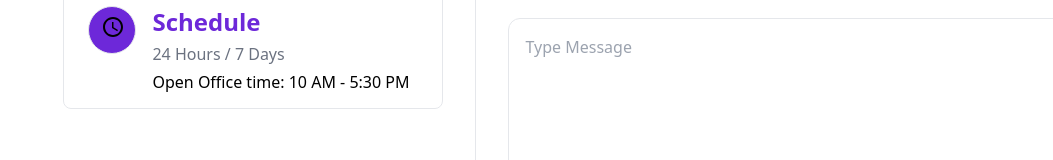
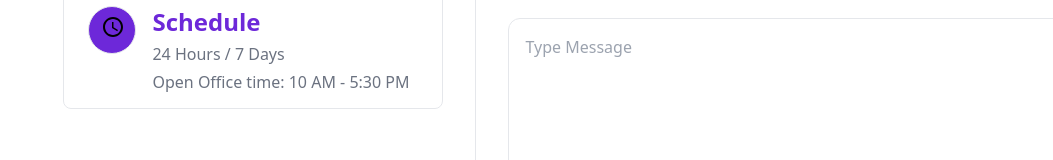
Before and after one commit to manishagajula/project1, a React (Create React App) app: page / in a window 1280 px wide. Shown: the part 2292-2452 px from the top of the page, without its empty margins (227-1280 px from the left). Built offline with nearby package versions, Linux system fonts and the light colour scheme.

Commit message:
updated:contact

```diff
--- a/src/components/ContactUs.jsx
+++ b/src/components/ContactUs.jsx
@@ -46,7 +46,7 @@ export const ContactUs = () => {
           <div className="flex flex-col gap-1">
             <h2 className="font-bold text-violet-700 text-2xl">Schedule</h2>
             <p className="text-gray-500">24 Hours / 7 Days</p>
-            <p>Open Office time: 10 AM - 5:30 PM</p>
+            <p className="text-gray-500">Open Office time: 10 AM - 5:30 PM</p>
           </div>
         </div>
       </div>
```
